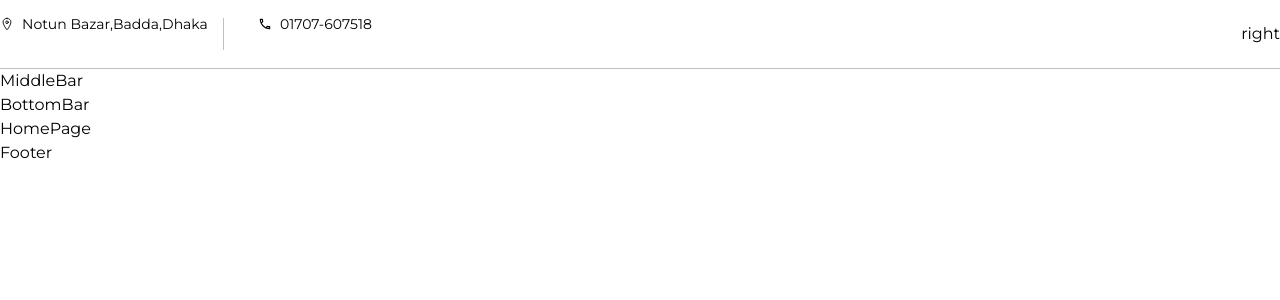
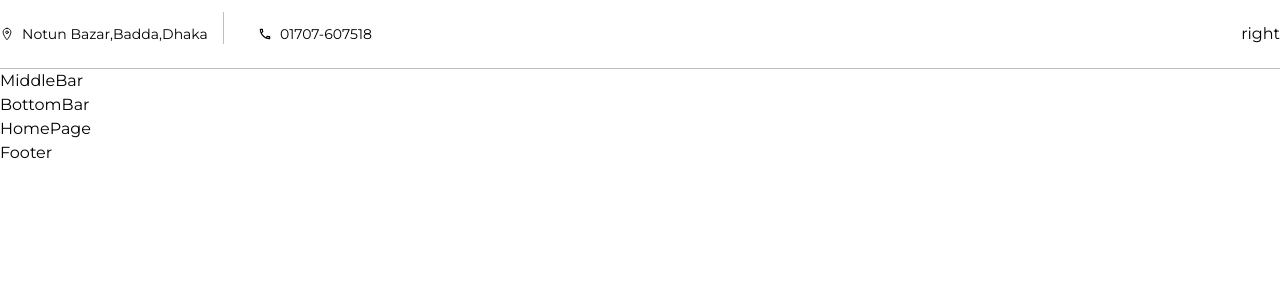
Before and after one commit to JobayerRahman106/eshopapp, a React (Vite) app: page / in a window 1280 px wide. Shown: the top 300 px of the page. Built offline with nearby package versions, Linux system fonts and the light colour scheme.

Commit message:
vertical alignment problem solved

```diff
--- a/src/header/TopHeader.jsx
+++ b/src/header/TopHeader.jsx
@@ -8,14 +8,14 @@ import { MdOutlineLocalPhone } from "react-icons/md";
 const TopHeader = () => {
   return (
     <div className='border-b border-[#BFBFBF] border-solid py-[22px]'>
-      <Container>
+      <Container >
         <div className='flex justify-between items-center'>
-          <div className='flex  items-center gap-[50px] font-normal text-sm relative after:content-[""] after:absolute  after:w-px after:h-8
-          after:bg-[#BFBFBF] after:left-[60%] after:top-[20%] after: -translate-y-1/2'>
+          <div className='flex items-center gap-[50px] font-normal text-sm relative after:content-[""] after:absolute after:w-px after:h-8 after:bg-[#BFBFBF]
+          after:left-[60%] after:top-[20%] after:-translate-y-1/2'>
             <Link to="https://maps.app.goo.gl/LG93jHEoGXTkYwzS9" target='_blank' className="flex items-center gap-2" >
-              <IoLocationOutline /> Notun Bazar,Badda,Dhaka
+              <IoLocationOutline /> <span>Notun Bazar,Badda,Dhaka</span>
              </Link>
-            <Link to="tel:01707607518" className="flex items-center gap-2"> <MdOutlineLocalPhone /> 01707-607518 </Link>
+            <Link to="tel:01707607518" className="flex items-center gap-2"> <MdOutlineLocalPhone /> <span>01707-607518</span> </Link>
           </div>
           <div>right</div>
         </div>
```
